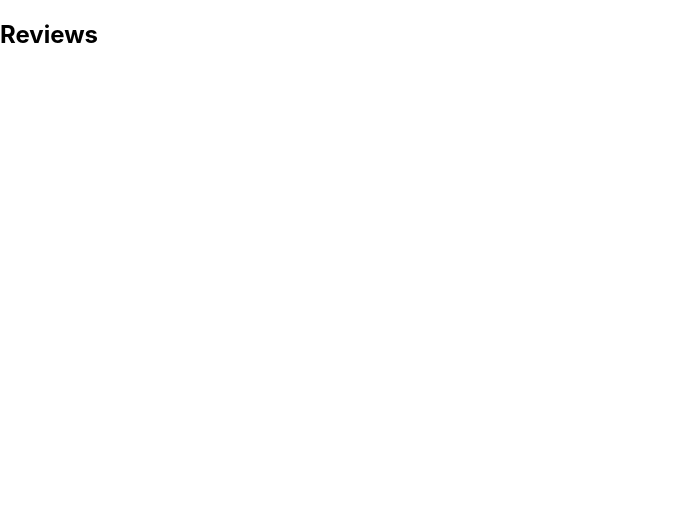
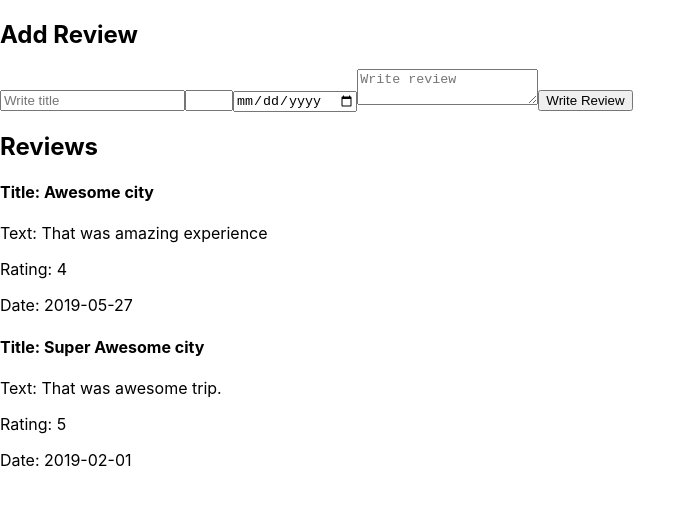
Before and after one commit to ruairidhholwill/phileas_blogg_front_end, a React (Create React App) app: page / in a window 1280 px wide. Shown: the top 506 px of the page, without its empty margins (0-696 px from the left). Built offline with nearby package versions, Linux system fonts and the light colour scheme.

Commit message:
Form submission succeed

```diff
--- a/src/Reviews/Components/Review.js
+++ b/src/Reviews/Components/Review.js
@@ -5,10 +5,10 @@ render(){
     return(
       <div className="review">
 
-      <h4>{this.props.title}</h4>
-      <p>{this.props.text}</p>
-      <p>{this.props.rating}</p>
-      <p>{this.props.date}</p>
+      <h4>Title: {this.props.title}</h4>
+      <p>Text: {this.props.text}</p>
+      <p>Rating: {this.props.rating}</p>
+      <p>Date: {this.props.date}</p>
       </div>
     );
   }
--- /dev/null
+++ b/src/Reviews/Components/ReviewForm.js
@@ -0,0 +1,69 @@
+import React, {Component} from 'react';
+
+class ReviewForm extends Component{
+
+  constructor(props){
+    super(props);
+    this.state = {
+      title: '',
+      rating:'',
+      date:'',
+      text:''
+    };
+
+    this.handleTitleChange = this.handleTitleChange.bind(this);
+    this.handleRatingChange = this.handleRatingChange.bind(this);
+    this.handleDateChange = this.handleDateChange.bind(this);
+    this.handleTextChange = this.handleTextChange.bind(this);
+    this.handleSubmit = this.handleSubmit.bind(this);
+
+
+
+    }
+
+    handleSubmit(event){
+      event.preventDefault();
+      const title = this.state.title.trim();
+      const rating = this.state.rating.trim();
+      const date = this.state.date.trim();
+      const text = this.state.text.trim();
+
+      if (!title || !rating || !date || !text){
+        return
+      }
+
+      this.props.onReviewSubmit({title: title, rating: rating, date: date, text: text})
+      this.setState({title: '', rating: '', date: '', text: ''});
+  }
+
+  handleTitleChange(event){
+    this.setState({title: event.target.value})
+  }
+
+  handleRatingChange(event){
+    this.setState({rating: event.target.value})
+  }
+
+  handleDateChange(event){
+    this.setState({date: event.target.value})
+  }
+
+  handleTextChange(event){
+    this.setState({text: event.target.value})
+  }
+
+render(){
+  return(
+    <form className="review-form" onSubmit={this.handleSubmit}>
+    <input type="text" placeholder="Write title" value={this.state.title} onChange={this.handleTitleChange}/>
+    <input type="number" min="1" max="5" value={this.state.rating} onChange={this.handleRatingChange}/>
+    <input type="date" value={this.state.date} onChange={this.handleDateChange}/>
+    <textarea placeholder="Write review" value={this.state.text} onChange={this.handleTextChange}></textarea>
+    <input type="submit" value="Write Review"/>
+    </form>
+
+  )
+}
+}
+
+export default ReviewForm;
--- a/src/Reviews/Components/ReviewList.js
+++ b/src/Reviews/Components/ReviewList.js
@@ -5,7 +5,7 @@ class ReviewList extends Component{
  render(){
     const reviewNodes = this.props.data.map(review =>{
       return(
-          <Review key={review.id}></Review>
+          <Review date={review.date} rating={review.rating} title={review.title} key={review.id} text={review.text}></Review>
 
       );
     })
--- a/src/Reviews/Containers/ReviewBox.js
+++ b/src/Reviews/Containers/ReviewBox.js
@@ -1,5 +1,6 @@
 import React, {Component} from 'react';
 import ReviewList from "../Components/ReviewList"
+import ReviewForm from "../Components/ReviewForm"
 
 
 class ReviewBox extends Component{
@@ -23,11 +24,20 @@ class ReviewBox extends Component{
       ]
     };
 
+      this.handleReviewSubmit = this.handleReviewSubmit.bind(this);
+    }
+    handleReviewSubmit(submittedReview){
+      submittedReview.id = Date.now();
+      const updatedReviews = [...this.state.data, submittedReview];
+      this.setState({data: updatedReviews})
+
   }
 
   render(){
     return(
       <div className="comment-box">
+        <h2>Add Review</h2>
+        <ReviewForm onReviewSubmit= {this.handleReviewSubmit}/>
         <h2>Reviews</h2>
         <ReviewList data={this.state.data}/>
       </div>
```
